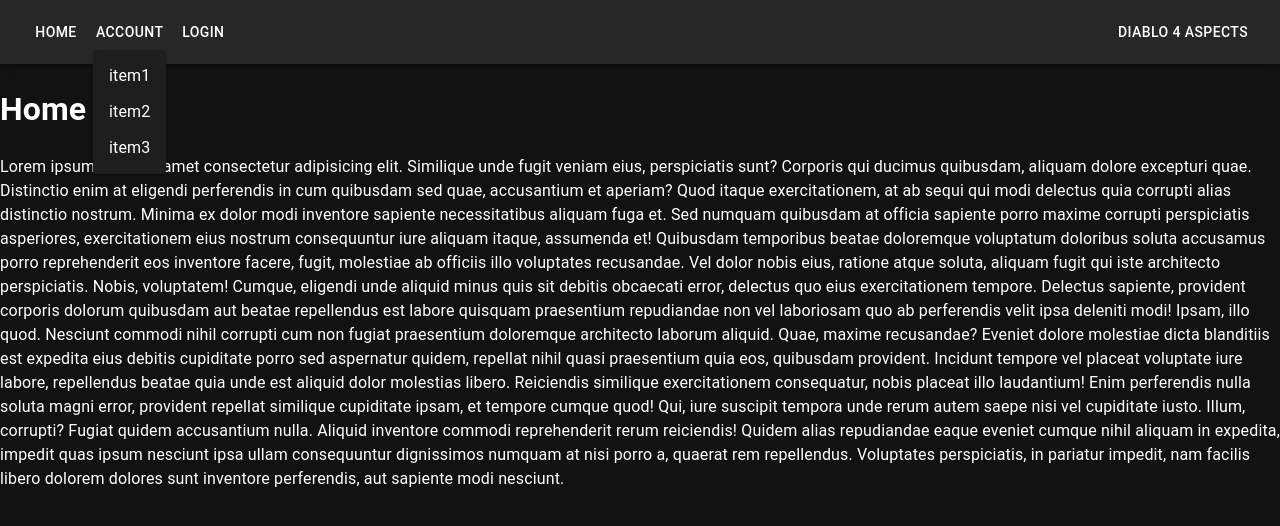
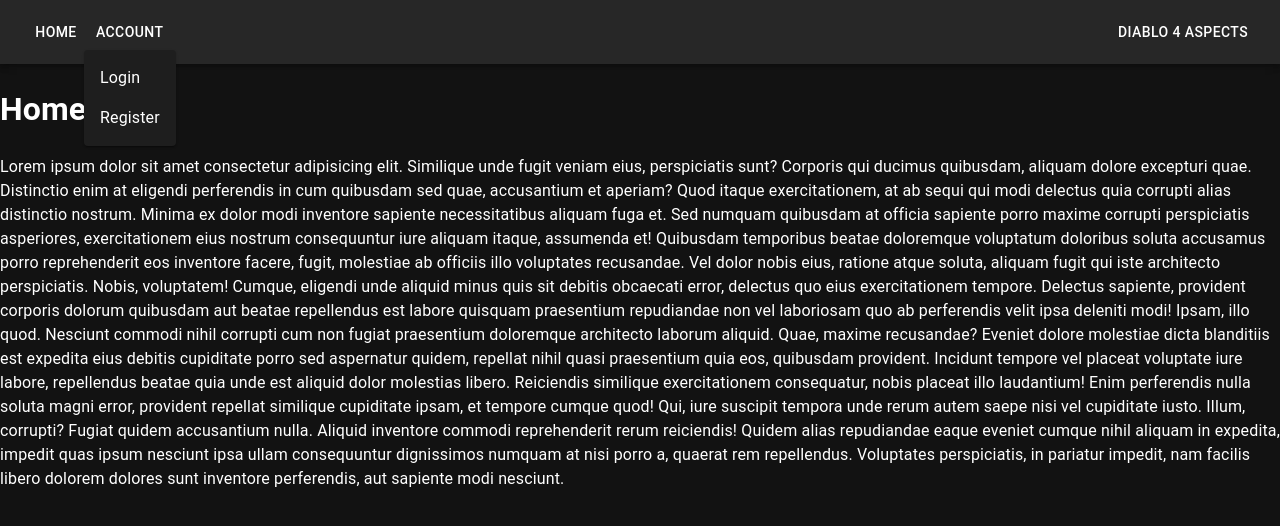
Before and after one commit to Caldeen/the_thing, a Next.js app: page / in a window 1280 px wide. Both pictures are taken after a click on the button "ACCOUNT". Shown: the top 526 px of the page. Built offline with nearby package versions, Linux system fonts and the light colour scheme.

Commit message:
popper for account control

```diff
--- a/components/account.tsx
+++ b/components/account.tsx
@@ -1,44 +1,70 @@
+import { Box, ListItem, ListItemButton, Stack, Typography } from "@mui/material"
 import Button from "@mui/material/Button"
 import Fade from "@mui/material/Fade"
 import MenuItem from "@mui/material/MenuItem"
 import MenuList from "@mui/material/MenuList"
 import Paper from "@mui/material/Paper"
 import Popper from "@mui/material/Popper"
-import { log } from "console"
+import TaskAltSharpIcon from '@mui/icons-material/TaskAltSharp';
 import { useRef, useState } from "react"
+import { PhotoSizeSelectSmall } from "@mui/icons-material"
+import Link from "next/link"
 
 
-const Account = ({ user: string }) => {
+const Account = ({ user, handleLogoutClick }) => {
     const [openPopper, setOpenPopper] = useState(false)
     const [anchorRef, setAnchorRef] = useState<null | HTMLElement>(null)
 
-    const handleClick = (event: React.MouseEvent<HTMLElement>) => {
-        setAnchorRef(event.currentTarget)
-        setOpenPopper(!openPopper)
-    }
-    return (
-        <div>
-            <Button color="inherit" onClick={handleClick}>Account </Button>
+    const popper = (...props: JSX.Element[]) => {
+        return (
             <Popper
                 open={openPopper}
                 anchorEl={anchorRef}
+                placement="auto"
                 transition
-
             >
                 {({ TransitionProps }) => (
                     <Fade {...TransitionProps}>
-                        <Paper >
+                        <Paper  >
                             <MenuList autoFocusItem={openPopper}>
-                                <MenuItem>item1</MenuItem>
-                                <MenuItem>item2</MenuItem>
-                                <MenuItem>item3</MenuItem>
+                                {props}
                             </MenuList>
                         </Paper>
                     </Fade>
                 )}
             </Popper>
+        )
+    }
+    const handleClick = (event: React.MouseEvent<HTMLElement>) => {
+        setAnchorRef(event.currentTarget)
+        setOpenPopper(!openPopper)
+        console.log(user);
+
+    }
+
+    return (
+        <div>
+            <Button color="inherit" onClick={handleClick}>Account </Button>
+            {user ?
+                <Box sx={{ display: 'inline-flex' }}>
+                    {popper(<ListItemButton key={4}> Profile  <b> ({user})</b></ListItemButton>,
+                        <MenuItem key={5}>Settings</MenuItem>,
+                        <ListItemButton key={6} href="/" onClick={() => {
+                            handleLogoutClick()
+                            setOpenPopper(false)
+                        }}>Logout</ListItemButton>
+                    )}
+                    <TaskAltSharpIcon fontSize="small" sx={{ color: 'green' }} />
+                </Box>
+                :
+                <Stack spacing={2} direction="row">
+                    {popper(<ListItemButton key={1} href="/login">Login</ListItemButton>,
+                        <ListItemButton key={2} href="/register">Register</ListItemButton>)}
+                </Stack>
+            }
         </div>
     )
 }
 
+
 export default Account
--- a/components/layout.tsx
+++ b/components/layout.tsx
@@ -9,7 +9,6 @@ import Account from "./account"
 
 const Layout= ({ children }:any) => {
     const [loggedUser, setLoggedUser] = useState('')
-    // probably wrong
     useEffect(() => {
         setLoggedUser(localStorage.getItem('name') as string)
     }, [])
@@ -25,12 +24,7 @@ const Layout= ({ children }:any) => {
             <AppBar component='nav' position='static'>
             <Toolbar sx={{display:'flex'}}>
                 <Button href='/'  color = 'inherit' >Home</Button>
-                <Account user={loggedUser}></Account>
-                {loggedUser? <>
-                    <Typography>hi {loggedUser}</Typography>
-                    <Button onClick={handleLogoutClick} color="inherit">Logout</Button>
-                </>
-                :<Button href='/login' color='inherit'>Login</Button>}
+                <Account user={loggedUser} handleLogoutClick={handleLogoutClick}></Account>
                 <div style={{flex:1}}></div>
                 <Button href='/armory' color='inherit'>Diablo 4 Aspects</Button>
             </Toolbar>
```
